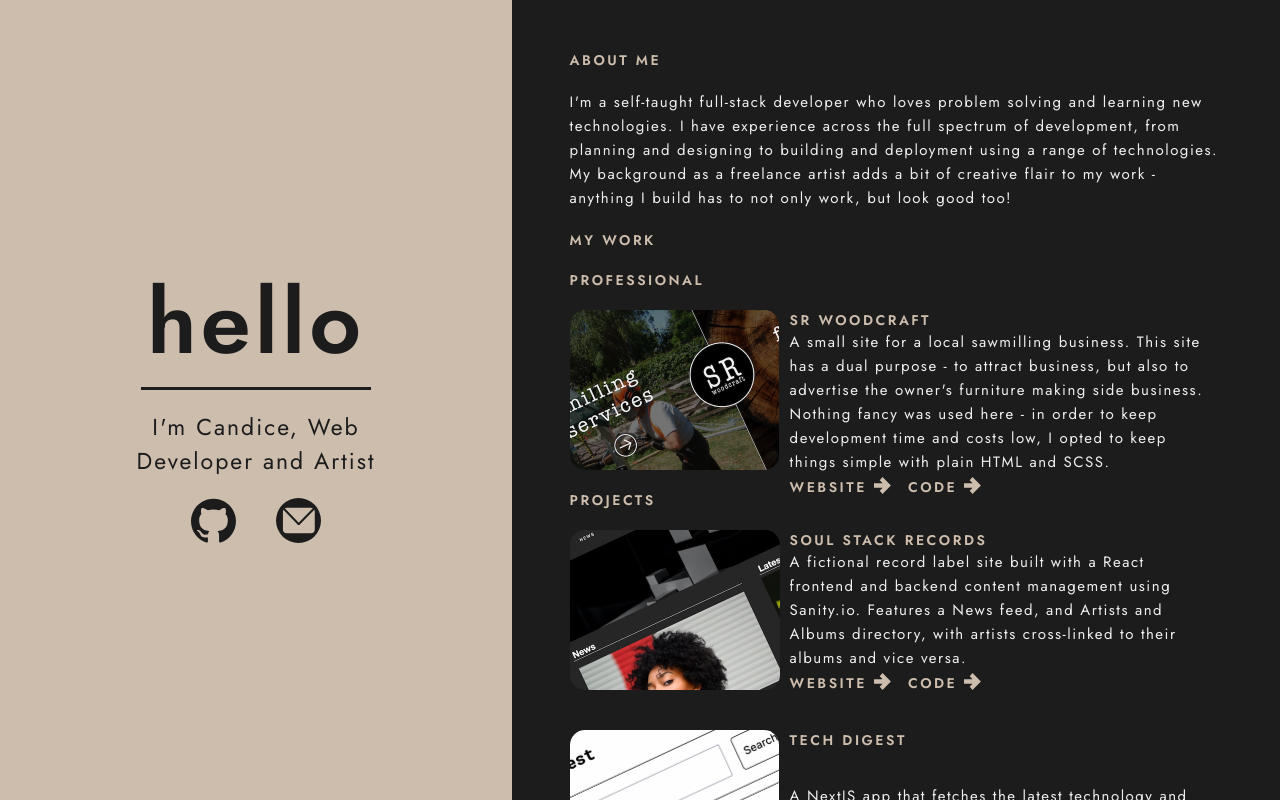
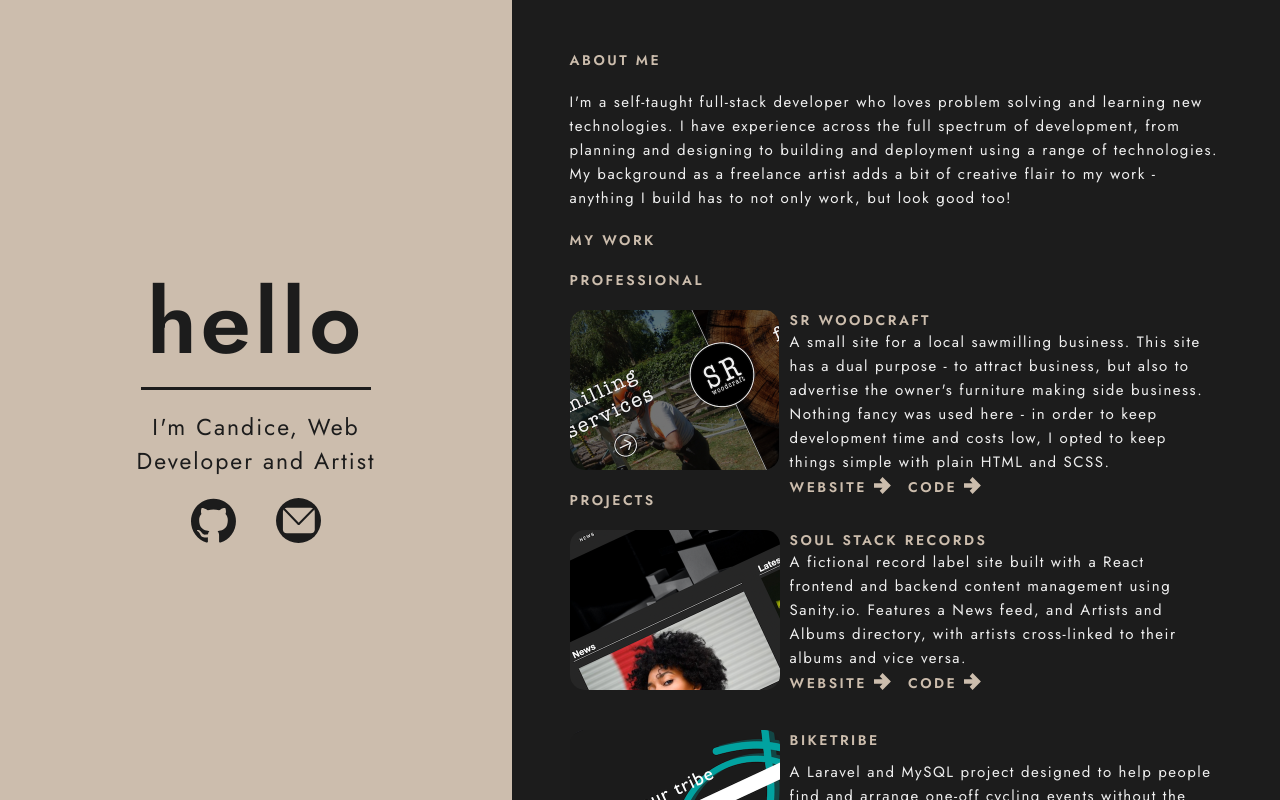
Before and after one commit to CanRaffs89/vite-portfolio, a React (Vite) app: page / in a window 1280 px wide. Built offline with nearby package versions, Linux system fonts and the light colour scheme.

Commit message:
Removed nextjs app from projects

```diff
--- a/src/projects.js
+++ b/src/projects.js
@@ -6,13 +6,13 @@ export const projectData = [
         website: "https://unique-maamoul-e23b94.netlify.app/",
         code: "https://github.com/CanRaffs89/record-label-frontend"
     },
-    {
-        name: "Tech Digest",
-        description: "A NextJS app that fetches the latest technology and gaming news from the GNews API",
-        image: "./portfolio_techdigest.png",
-        website: "https://nextjs-news-1bx4vlfkq-canraffs89.vercel.app/",
-        code: "https://github.com/CanRaffs89/nextjs-news-app"
-    },
+    // {
+    //     name: "Tech Digest",
+    //     description: "A NextJS app that fetches the latest technology and gaming news from the GNews API",
+    //     image: "./portfolio_techdigest.png",
+    //     website: "https://nextjs-news-1bx4vlfkq-canraffs89.vercel.app/",
+    //     code: "https://github.com/CanRaffs89/nextjs-news-app"
+    // },
     {
         name: "Biketribe",
         description: "A Laravel and MySQL project designed to help people find and arrange one-off cycling events without the need to join a club. Users can register, login and manage their events from their profile page.",
```
